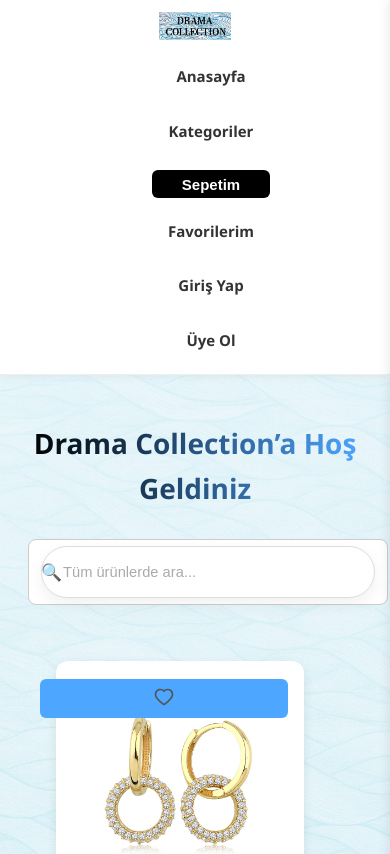
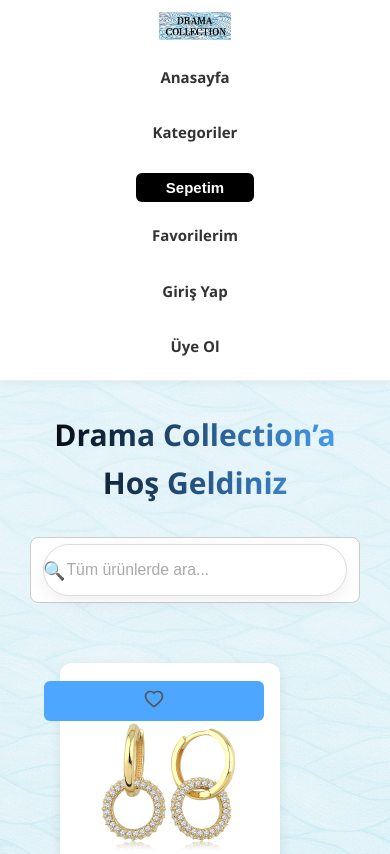
Before and after one commit to eerenozgun/dramacollection, a React (Create React App) app: page /#/ in a window 390 px wide. Shown: the top 854 px of the page. Built offline with nearby package versions, Linux system fonts and the light colour scheme; no server answers.

Commit message:
mobil görünüm güncellendi

```diff
--- a/src/global.css
+++ b/src/global.css
@@ -1,16 +1,21 @@
-/* Temel Reset ve Font Ayarı */
+/* Temel Reset */
+* {
+  margin: 0;
+  padding: 0;
+  box-sizing: border-box;
+}
+
 html {
-  font-size: clamp(14px, 2vw, 18px);
+  font-size: 16px;
   scroll-behavior: smooth;
 }
 
 body {
-  margin: 0;
-  padding: 0;
-  font-family: 'Poppins', 'Segoe UI', sans-serif;
+  font-family: 'Segoe UI', 'Poppins', sans-serif;
   background-color: #f9f9f9;
   color: #333;
   line-height: 1.6;
+  min-height: 100vh;
 }
 
 /* Root ve Container */
@@ -21,9 +26,9 @@
 }
 
 .container {
-  padding: 16px;
   max-width: 1200px;
   margin: 0 auto;
+  padding: 24px;
 }
 
 /* Linkler */
@@ -40,7 +45,7 @@
   object-fit: cover;
 }
 
-/* Buton ve Input */
+/* Form Elemanları */
 button,
 input,
 select,
@@ -50,13 +55,16 @@
   border-radius: 8px;
   border: 1px solid #ccc;
   width: 100%;
-  box-sizing: border-box;
 }
 
 /* Mobil Optimizasyon */
 @media (max-width: 768px) {
+  html {
+    font-size: 15px;
+  }
+
   .container {
-    padding: 12px;
+    padding: 16px;
   }
 
   h1 {
@@ -67,19 +75,18 @@
     font-size: 1.25rem;
   }
 
+  .product-card {
+    flex-direction: column;
+    gap: 16px;
+  }
+
   .navbar {
     flex-direction: column;
     align-items: flex-start;
   }
 
-  .product-card {
-    flex-direction: column;
-    gap: 16px;
-  }
-
   button,
-  input,
-  select {
+  input {
     font-size: 1rem;
     padding: 12px;
   }
```
